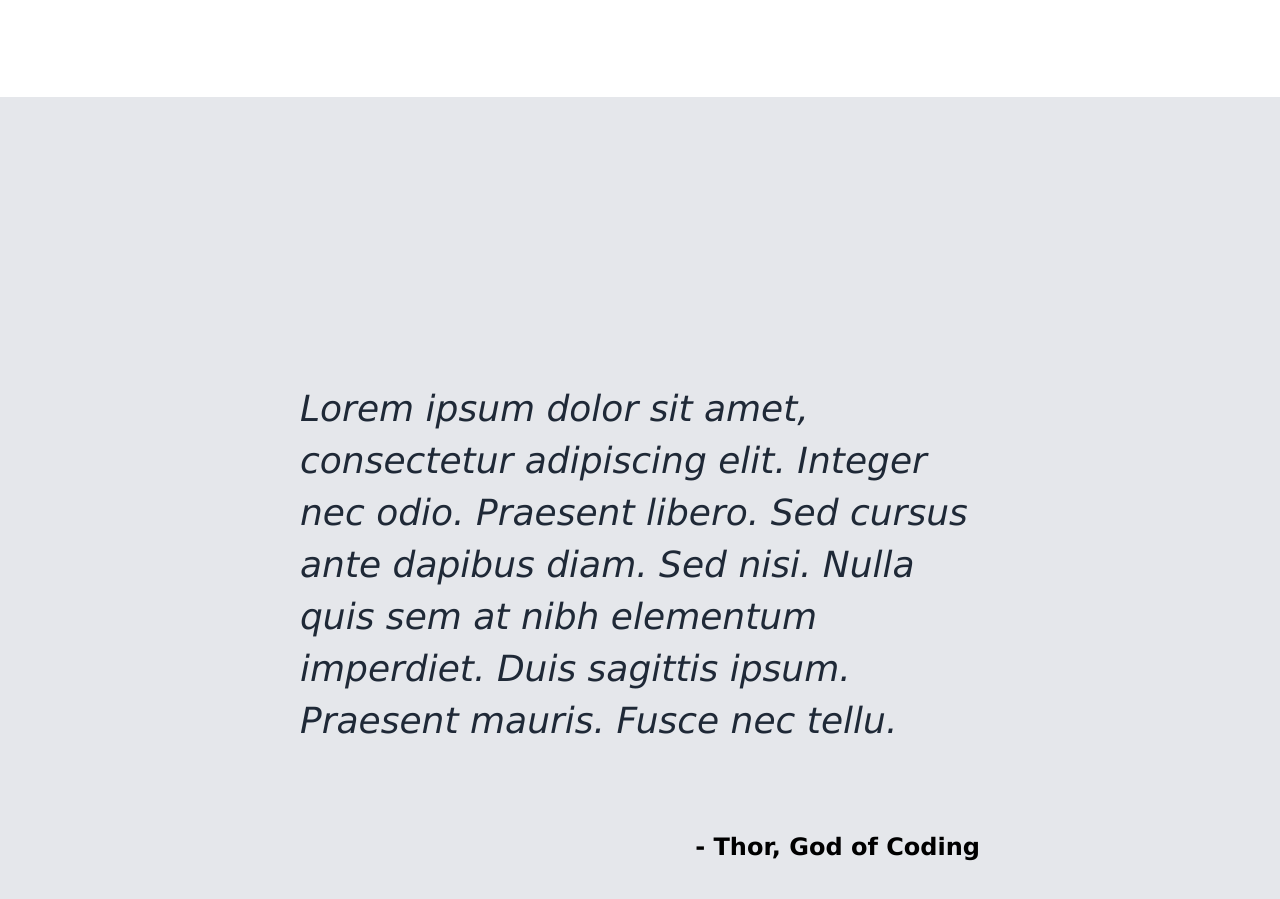
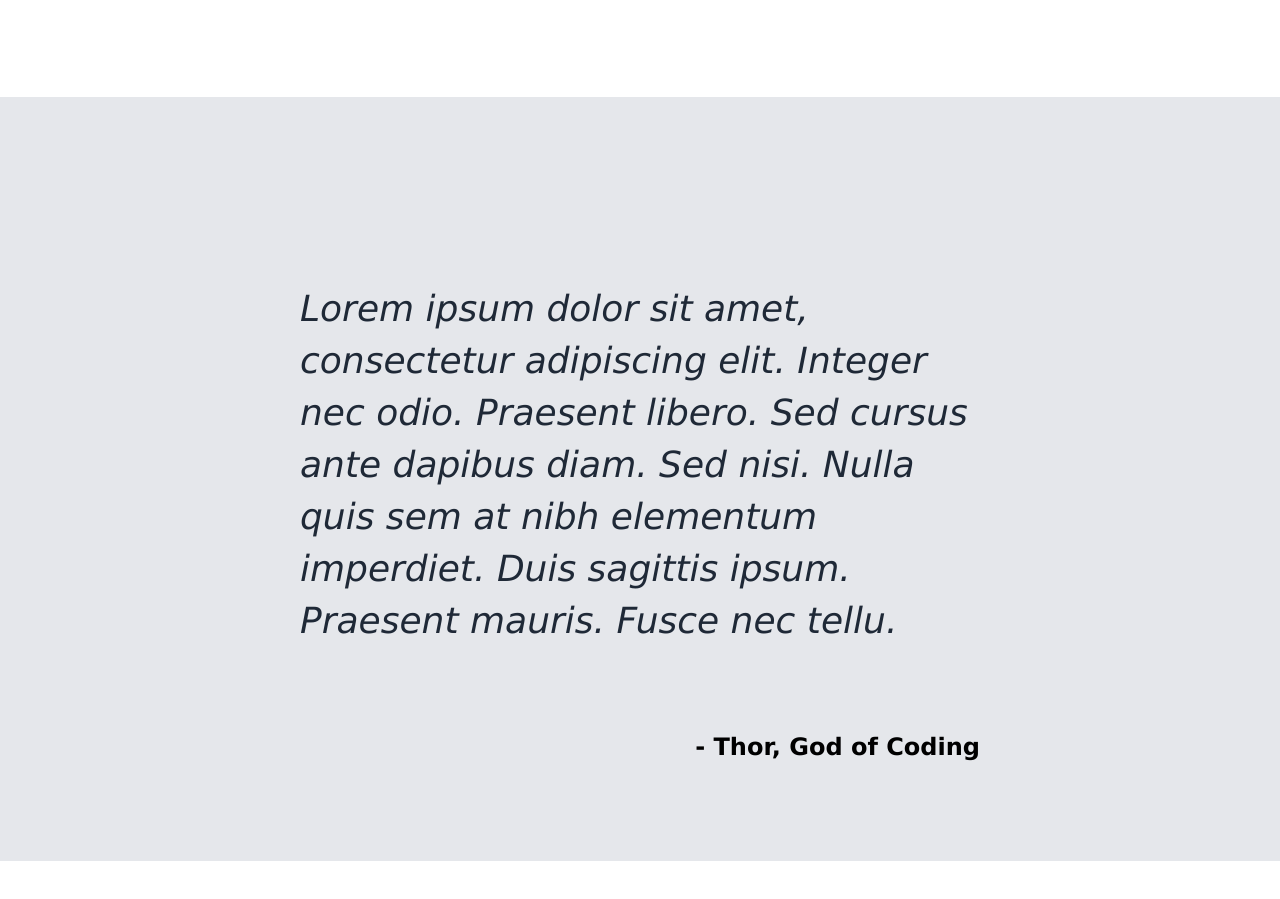
Before and after one commit to ambibayangos/project-odin-landing-page, a plain HTML site: page index.html in a window 1280 px wide. Shown: the part 1052-1951 px from the top of the page. After the commit the page ends 1913 px from the top, so only its background shows below. Drawn offline with Linux system fonts and the light colour scheme.

Commit message:
Reduce the vertical padding on quote section

```diff
--- a/style.css
+++ b/style.css
@@ -112,7 +112,7 @@ button{
 
 .page-three{
     background-color: #e5e7eb;
-    padding: 200px 300px;
+    padding: 100px 300px;
     display: flex;
     flex-direction: column;
 }
```
